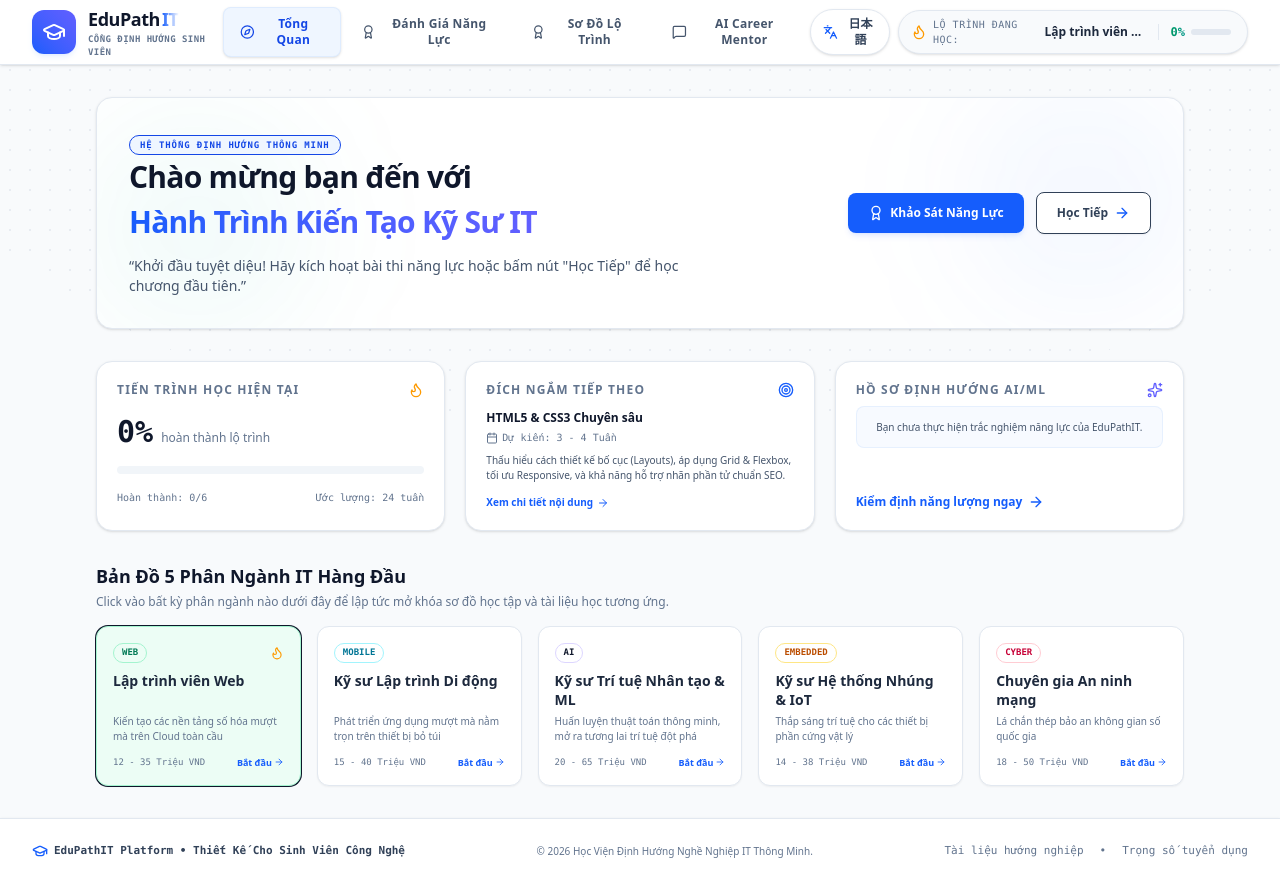
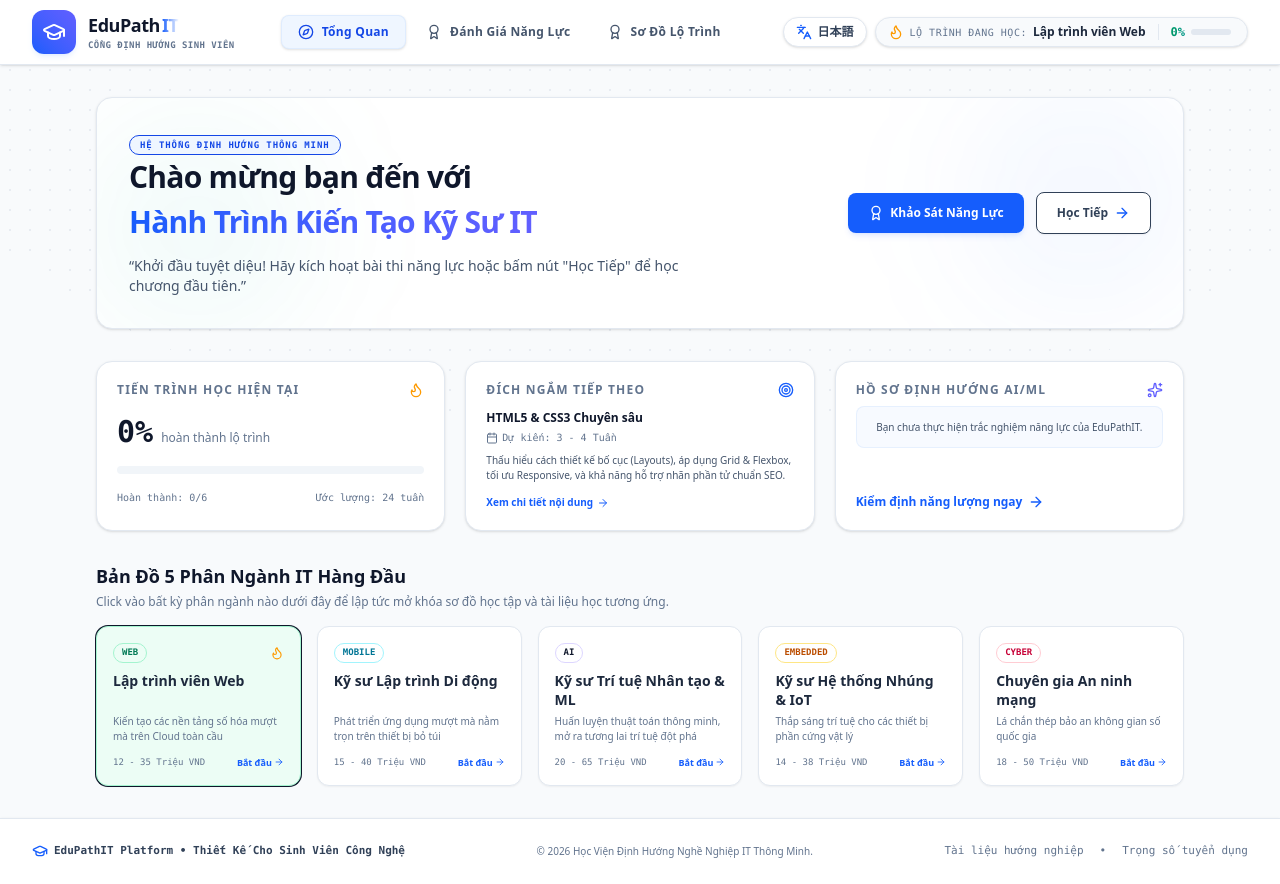
Before and after one commit to nhatsonle/StudentCareerGuidance, a React (Vite) app: page / in a window 1280 px wide. Built offline with nearby package versions, Linux system fonts and the light colour scheme.

Commit message:
refactor: remove chat functionality from App, Navbar, AssessmentCenter, and StatsDashboard components

```diff
--- a/src/App.tsx
+++ b/src/App.tsx
@@ -3,16 +3,16 @@
 import { StatsDashboard } from "./components/StatsDashboard";
 import { AssessmentCenter } from "./components/AssessmentCenter";
 import { InteractiveRoadmap } from "./components/InteractiveRoadmap";
-import { AIMentorChat } from "./components/AIMentorChat";
-import { CareerRecommendation, ChatMessage } from "./types";
+import { CareerRecommendation } from "./types";
 import { GraduationCap } from "lucide-react";
 import {
   getCareerPaths,
-  getInitialAssistantMessage,
   isLanguage,
   Language,
   localizeRecommendation,
 } from "./i18n";
+
+type ActiveTab = "dashboard" | "assessment" | "roadmap";
 
 export default function App() {
   // 1. STATE INITIALIZATION (SYNCED WITH LOCALSTORAGE)
@@ -21,9 +21,9 @@
     return isLanguage(saved) ? saved : "vi";
   });
 
-  const [activeTab, setActiveTab] = useState<"dashboard" | "assessment" | "roadmap" | "chat">(() => {
+  const [activeTab, setActiveTab] = useState<ActiveTab>(() => {
     const saved = localStorage.getItem("edupath_active_tab");
-    return (saved as any) || "dashboard";
+    return saved === "assessment" || saved === "roadmap" ? saved : "dashboard";
   });
 
   const [selectedPathId, setSelectedPathId] = useState<string>(() => {
@@ -38,21 +38,6 @@
   const [activeRecommendation, setActiveRecommendation] = useState<CareerRecommendation | null>(() => {
     const saved = localStorage.getItem("edupath_recommendation");
     return saved ? JSON.parse(saved) : null;
-  });
-
-  const [chatMessages, setChatMessages] = useState<ChatMessage[]>(() => {
-    const saved = localStorage.getItem("edupath_chat_messages");
-    if (saved) return JSON.parse(saved);
-
-    // Initial warm greeting message
-    return [
-      {
-        id: "welcome-1",
-        role: "assistant",
-        content: getInitialAssistantMessage(language),
-        timestamp: new Date()
-      }
-    ];
   });
 
   // 2. SYNCHRONIZE STATES TO LOCAL STORAGE
@@ -75,17 +60,6 @@
   useEffect(() => {
     localStorage.setItem("edupath_recommendation", JSON.stringify(activeRecommendation));
   }, [activeRecommendation]);
-
-  useEffect(() => {
-    localStorage.setItem("edupath_chat_messages", JSON.stringify(chatMessages));
-  }, [chatMessages]);
-
-  useEffect(() => {
-    setChatMessages((prev) => {
-      if (prev.length !== 1 || prev[0].id !== "welcome-1") return prev;
-      return [{ ...prev[0], content: getInitialAssistantMessage(language), timestamp: new Date() }];
-    });
-  }, [language]);
 
   useEffect(() => {
     setActiveRecommendation((prev) =>
@@ -177,14 +151,6 @@
           />
         )}
 
-        {activeTab === "chat" && (
-          <AIMentorChat
-            chatMessages={chatMessages}
-            setChatMessages={setChatMessages}
-            activeRecommendation={activeRecommendation}
-            language={language}
-          />
-        )}
       </main>
 
       {/* Modern, non-obstructive tech Portal Footer */}
--- a/src/components/AssessmentCenter.tsx
+++ b/src/components/AssessmentCenter.tsx
@@ -23,7 +23,7 @@
   onRecommendationReceived: (recommendation: CareerRecommendation) => void;
   onRestartAssessment: () => void;
   activeRecommendation: CareerRecommendation | null;
-  setActiveTab: (tab: "dashboard" | "assessment" | "roadmap" | "chat") => void;
+  setActiveTab: (tab: "dashboard" | "assessment" | "roadmap") => void;
   setSelectedPathId: (pathId: string) => void;
   language: Language;
 }
--- a/src/components/Navbar.tsx
+++ b/src/components/Navbar.tsx
@@ -1,10 +1,10 @@
 import React from "react";
-import { GraduationCap, Award, Compass, MessageSquare, Flame, Languages } from "lucide-react";
+import { GraduationCap, Award, Compass, Flame, Languages } from "lucide-react";
 import { getCareerPaths, Language } from "../i18n";
 
 interface NavbarProps {
-  activeTab: "dashboard" | "assessment" | "roadmap" | "chat";
-  setActiveTab: (tab: "dashboard" | "assessment" | "roadmap" | "chat") => void;
+  activeTab: "dashboard" | "assessment" | "roadmap";
+  setActiveTab: (tab: "dashboard" | "assessment" | "roadmap") => void;
   selectedPathId: string;
   completionRate: number;
   language: Language;
@@ -82,18 +82,6 @@
             <span>{isJa ? "ロードマップ" : "Sơ Đồ Lộ Trình"}</span>
           </button>
 
-          <button
-            id="nav-btn-chat"
-            onClick={() => setActiveTab("chat")}
-            className={`flex items-center space-x-2 px-4 py-2 rounded-lg text-xs font-semibold tracking-wide transition-all duration-200 cursor-pointer ${
-              activeTab === "chat"
-                ? "bg-blue-50 text-blue-700 border border-blue-100/80 shadow-sm"
-                : "text-slate-600 hover:text-slate-900 hover:bg-slate-100"
-            }`}
-          >
-            <MessageSquare className="h-4 w-4" />
-            <span>{isJa ? "AIメンター" : "AI Career Mentor"}</span>
-          </button>
         </nav>
 
         <div className="flex items-center space-x-2">
--- a/src/components/StatsDashboard.tsx
+++ b/src/components/StatsDashboard.tsx
@@ -21,7 +21,7 @@
   setSelectedPathId: (pathId: string) => void;
   completedMilestones: string[];
   activeRecommendation: CareerRecommendation | null;
-  setActiveTab: (tab: "dashboard" | "assessment" | "roadmap" | "chat") => void;
+  setActiveTab: (tab: "dashboard" | "assessment" | "roadmap") => void;
   completionRate: number;
   language: Language;
 }
```
